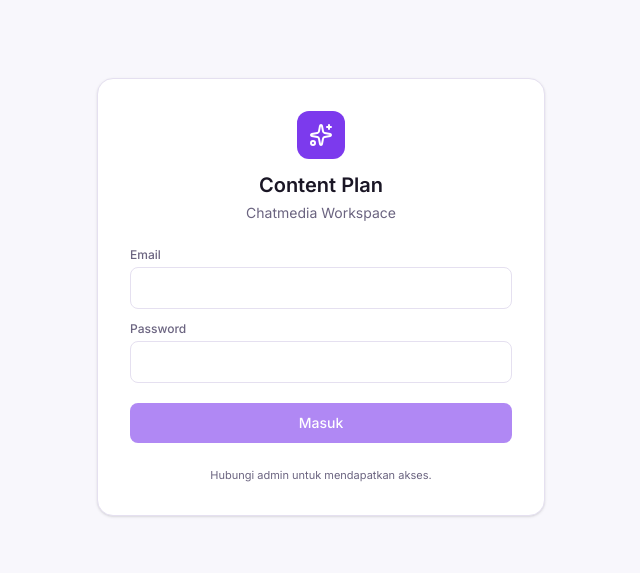
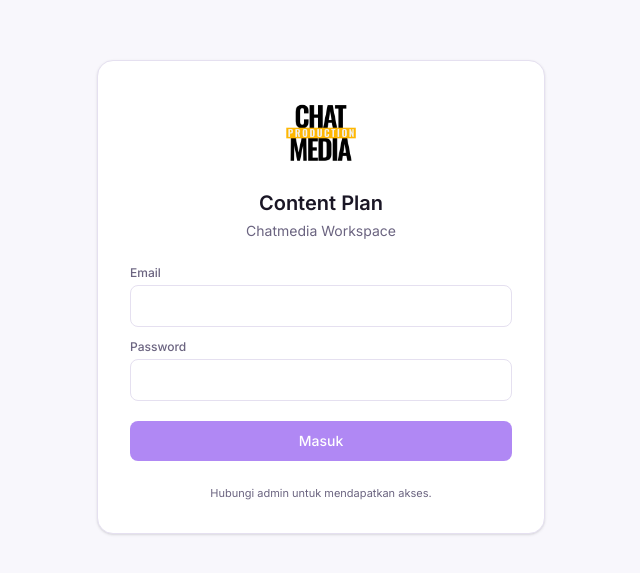
Before and after one commit to chatmedia15-pixel/chatmedia-content-plan, a React (Vite) app: page /login in a window 1280 px wide. Shown: the part 103-676 px from the top of the page, without its empty margins (319-959 px from the left). Built offline with nearby package versions, Linux system fonts and the light colour scheme; no server answers.

Commit message:
UI: Perbesar logo di halaman login

```diff
--- a/src/pages/auth/LoginPage.tsx
+++ b/src/pages/auth/LoginPage.tsx
@@ -37,9 +37,11 @@ export function LoginPage() {
     <div className="flex min-h-screen items-center justify-center bg-bg p-4">
       <div className="w-full max-w-md rounded-2xl border border-line bg-white p-8 shadow-sm">
         <div className="mb-6 text-center">
-          <div className="mx-auto mb-3 flex h-12 w-12 items-center justify-center rounded-xl bg-gradient-to-br from-primary to-ai">
-            <Sparkles className="h-6 w-6 text-white" />
-          </div>
+          <img
+            src="/logo-chat.jpeg"
+            alt="Chatmedia Logo"
+            className="mx-auto mb-4 h-20 w-20 rounded-xl object-contain"
+          />
           <h1 className="text-xl font-semibold text-ink">Content Plan</h1>
           <p className="mt-1 text-sm text-sub">Chatmedia Workspace</p>
         </div>
```
